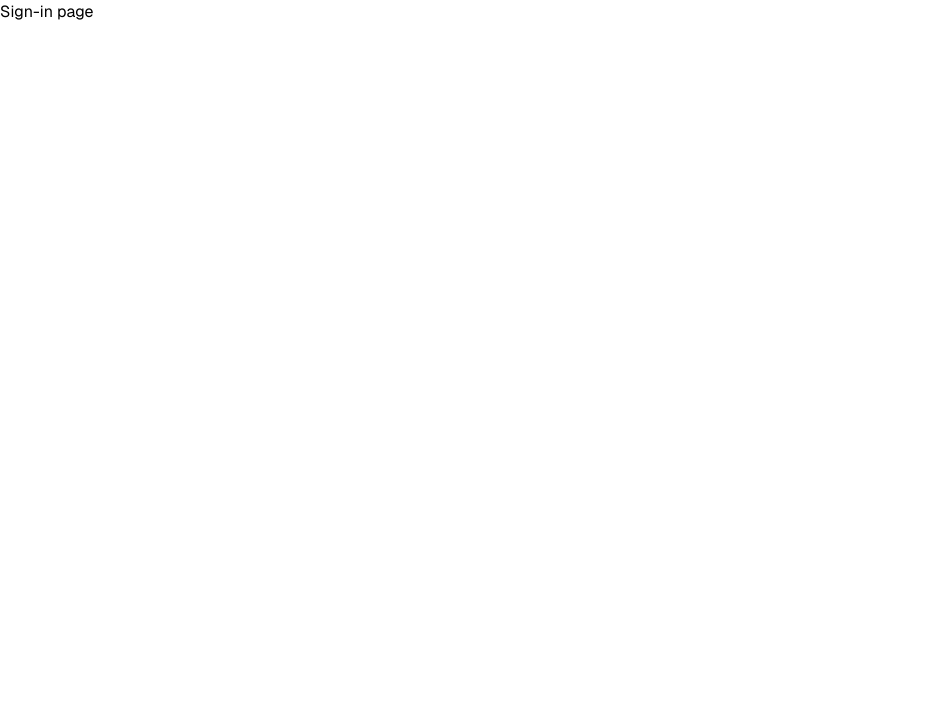
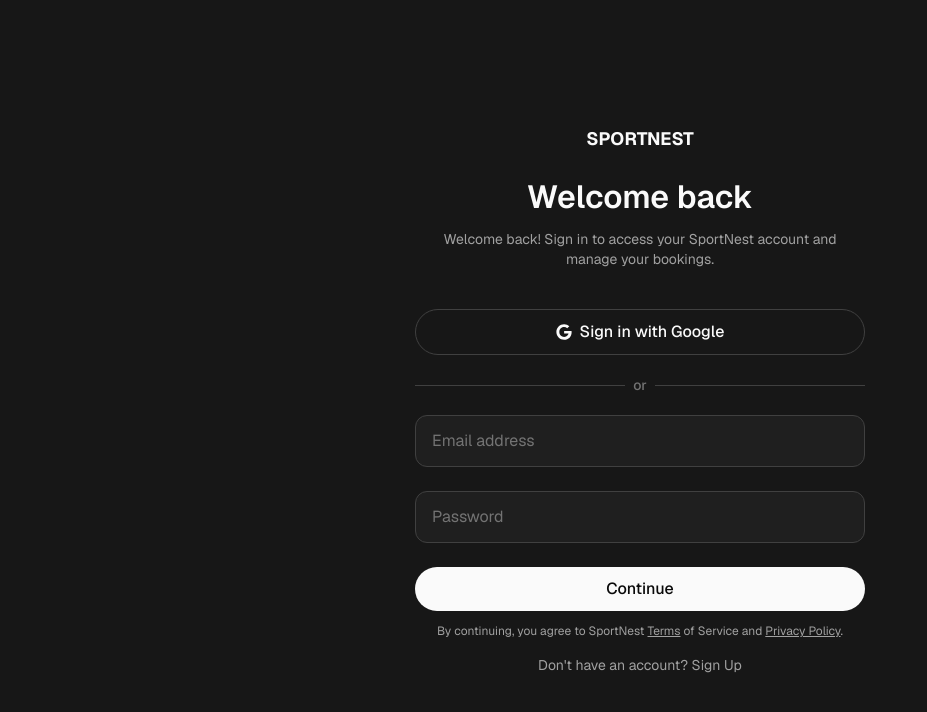
Before and after one commit to quantumrahman/sportnest-frontend-mvp, a Next.js app: page /auth/signin in a window 1280 px wide. Shown: the top 712 px of the page, without its empty margins (0-927 px from the left). Built offline with nearby package versions, Linux system fonts and the light colour scheme.

Commit message:
feat: add sign-in form and implement sign-in page with finalized design

```diff
--- a/src/app/(auth)/auth/signin/page.js
+++ b/src/app/(auth)/auth/signin/page.js
@@ -1,3 +1,57 @@
+'use client';
+
+import SignInForm from '@/components/ui/SignInForm';
+import Link from 'next/link';
+import { FaGoogle } from 'react-icons/fa6';
+
 export default function SigninPage() {
-    return <h1>Sign-in page</h1>;
+    return (
+        <div className="flex min-h-screen w-full items-center justify-center bg-neutral-900 px-5 md:px-10">
+            <div className="flex w-full max-w-[450px] flex-col items-center justify-center">
+                <div className="mb-5 w-full text-center">
+                    <Link href={'/'}>
+                        <h1 className="text-lg font-bold text-neutral-50 uppercase">
+                            SportNest
+                        </h1>
+                    </Link>
+                </div>
+                <div className="flex w-full flex-col items-center text-center">
+                    <h2 className="text-[32px] font-semibold text-neutral-50">
+                        Welcome back
+                    </h2>
+                    <p className="mt-2 w-full max-w-[400px] text-sm text-neutral-400">
+                        Welcome back! Sign in to access your SportNest account
+                        and manage your bookings.
+                    </p>
+                </div>
+                <button className="mt-10 flex w-full cursor-pointer items-center justify-center gap-2 rounded-full border border-neutral-700 py-2.5 text-base font-medium text-neutral-50 transition-colors duration-200 ease-linear hover:bg-neutral-700/20">
+                    <FaGoogle />
+                    Sign in with Google
+                </button>
+                <div className="my-5 flex w-full items-center justify-center gap-2">
+                    <div className="h-px w-full bg-neutral-700"></div>
+                    <p className="text-sm font-medium text-neutral-500">or</p>
+                    <div className="h-px w-full bg-neutral-700"></div>
+                </div>
+                <SignInForm />
+                <div className="mt-3 w-full text-center">
+                    <p className="text-center text-xs text-neutral-400">
+                        By continuing, you agree to SportNest{' '}
+                        <span className="cursor-pointer underline">Terms</span>{' '}
+                        of Service and{' '}
+                        <span className="cursor-pointer underline">
+                            Privacy Policy
+                        </span>
+                        .
+                    </p>
+                    <p className="mt-4 text-sm text-neutral-400">
+                        Don{`'`}t have an account?{' '}
+                        <Link href={'/auth/signup'} className="hover:underline">
+                            Sign Up
+                        </Link>
+                    </p>
+                </div>
+            </div>
+        </div>
+    );
 }
--- /dev/null
+++ b/src/components/ui/SignInForm.js
@@ -0,0 +1,36 @@
+'use client';
+
+import { FaExclamation } from 'react-icons/fa6';
+
+export default function SignInForm() {
+    return (
+        <div className="w-full">
+            <form>
+                <label htmlFor="email" className="w-full">
+                    <input
+                        type="text"
+                        id="email"
+                        placeholder="Email address"
+                        className="w-full rounded-xl border border-neutral-700 bg-neutral-700/20 px-4 py-[13px] text-white caret-white outline-none placeholder:text-neutral-500 focus:ring-2 focus:ring-white"
+                    />
+                    <span className="inline-flex h-4 w-full items-center text-sm text-red-500"></span>
+                </label>
+                <label htmlFor="password" className="w-full">
+                    <input
+                        type="password"
+                        id="password"
+                        placeholder="Password"
+                        className="w-full rounded-xl border border-neutral-700 bg-neutral-700/20 px-4 py-[13px] text-white caret-white outline-none placeholder:text-neutral-500 focus:ring-2 focus:ring-white"
+                    />
+                    <span className="inline-flex h-4 w-full items-center text-sm text-red-500"></span>
+                </label>
+                <button
+                    type="submit"
+                    className="hover flex w-full cursor-pointer items-center justify-center rounded-full bg-neutral-50 py-2.5 text-base font-medium text-neutral-950 transition-colors duration-200 ease-linear hover:bg-neutral-200"
+                >
+                    Continue
+                </button>
+            </form>
+        </div>
+    );
+}
```
